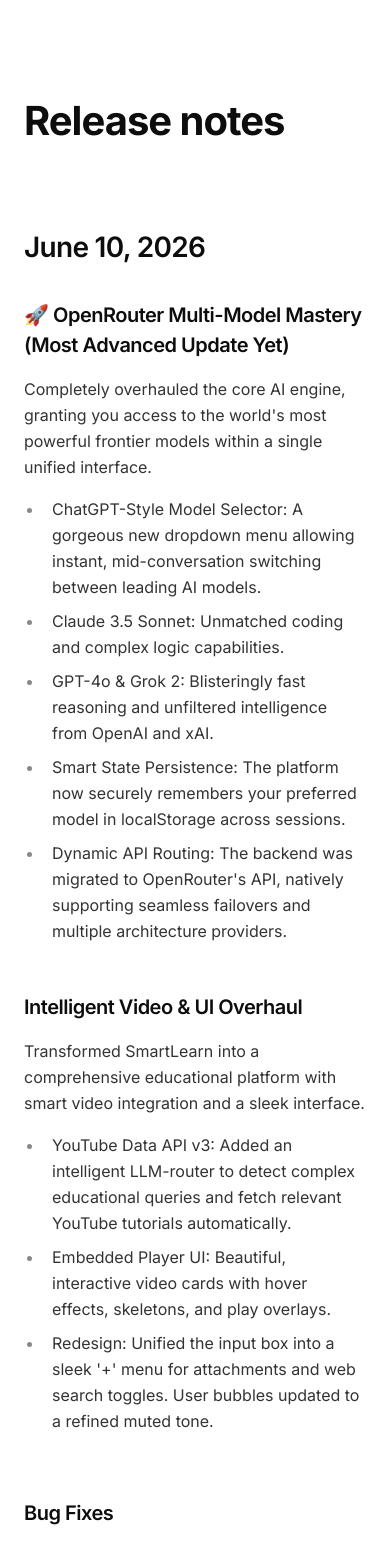
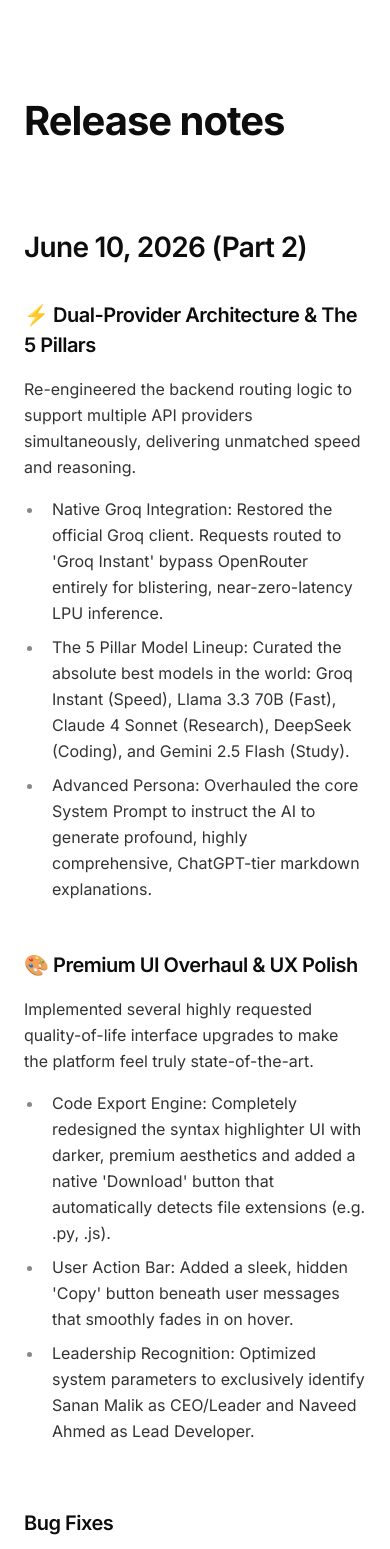
Before and after one commit to Nav33dCodes/smartLearn-AI, a React (Vite) app in the folder smartlearn-frontend/: page /releases in a window 390 px wide. Shown: the top 1549 px of the page. Built offline with nearby package versions, Linux system fonts and the light colour scheme; no server answers.

Commit message:
feat: implement core frontend chat UI components and backend LLM integration service

```diff
--- a/smartlearn-frontend/src/App.jsx
+++ b/smartlearn-frontend/src/App.jsx
@@ -44,7 +44,7 @@ function ChatDashboard() {
     return localStorage.getItem("sl_theme_color") || "#10b981"; // default Emerald
   });
   const [selectedModelId, setSelectedModelId] = useState(() => {
-    return localStorage.getItem("sl_model") || "meta-llama/llama-3-8b-instruct:free";
+    return localStorage.getItem("sl_model") || "groq:llama-3.1-8b-instant";
   });
   const [isMobile, setIsMobile] = useState(false);
 
--- a/smartlearn-frontend/src/components/AIMessage.jsx
+++ b/smartlearn-frontend/src/components/AIMessage.jsx
@@ -3,7 +3,7 @@ import ReactMarkdown from "react-markdown";
 import remarkGfm from "remark-gfm";
 import { Prism as SyntaxHighlighter } from "react-syntax-highlighter";
 import { vscDarkPlus } from "react-syntax-highlighter/dist/esm/styles/prism";
-import { Copy, Check, WrapText, Volume2, Square } from "lucide-react";
+import { Copy, Check, WrapText, Volume2, Square, Download } from "lucide-react";
 
 // ── Copy Button ──
 function CopyButton({ text }) {
@@ -42,16 +42,47 @@ function WrapToggle({ wrapped, onToggle }) {
   );
 }
 
+function DownloadButton({ text, language }) {
+  const handleDownload = () => {
+    const blob = new Blob([text], { type: "text/plain" });
+    const url = URL.createObjectURL(blob);
+    const a = document.createElement("a");
+    a.href = url;
+
+    // Attempt to map common languages to extensions
+    const extMap = {
+      javascript: "js", typescript: "ts", python: "py", html: "html", css: "css",
+      json: "json", bash: "sh", shell: "sh", markdown: "md", sql: "sql",
+      java: "java", cpp: "cpp", c: "c", csharp: "cs", go: "go", rust: "rs"
+    };
+    const ext = extMap[language.toLowerCase()] || "txt";
+
+    a.download = `code_snippet.${ext}`;
+    document.body.appendChild(a);
+    a.click();
+    document.body.removeChild(a);
+    URL.revokeObjectURL(url);
+  };
+
+  return (
+    <button onClick={handleDownload} className="code-copy-btn" title="Download code">
+      <Download size={13} />
+      <span>Download</span>
+    </button>
+  );
+}
+
 // ── Code Block ──
 function CodeBlock({ language, codeText }) {
   const [wrapped, setWrapped] = useState(false);
 
   return (
-    <div className="code-block-wrapper">
-      <div className="code-block-header">
-        <span className="code-lang">{language}</span>
-        <div style={{ display: "flex", gap: 4, alignItems: "center" }}>
+    <div className="code-block-wrapper border border-border overflow-hidden rounded-2xl shadow-sm my-4">
+      <div className="code-block-header bg-muted/40 px-4 py-2 border-b border-border flex items-center justify-between">
+        <span className="code-lang text-xs font-semibold text-muted-foreground uppercase tracking-wider">{language}</span>
+        <div style={{ display: "flex", gap: 6, alignItems: "center" }}>
           <WrapToggle wrapped={wrapped} onToggle={() => setWrapped(w => !w)} />
+          <DownloadButton text={codeText} language={language} />
           <CopyButton text={codeText} />
         </div>
       </div>
@@ -63,9 +94,11 @@ function CodeBlock({ language, codeText }) {
         wrapLongLines={wrapped}
         customStyle={{
           margin: 0,
-          padding: "1.1rem 1rem",
-          fontSize: "0.83rem",
-          borderRadius: "0 0 14px 14px",
+          padding: "1.25rem 1.25rem",
+          fontSize: "0.85rem",
+          borderRadius: "0",
+          backgroundColor: "#1e1e1e", // Dark background to match vscDarkPlus
+
           lineHeight: 1.65,
           overflowX: wrapped ? "hidden" : "auto",
         }}
--- a/smartlearn-frontend/src/components/ChatWindow.jsx
+++ b/smartlearn-frontend/src/components/ChatWindow.jsx
@@ -65,8 +65,23 @@ export default function ChatWindow({ messages, loading, isChatsLoading, onSugges
           return (
             <div key={index} className={`flex w-full ${msg.role === 'user' ? 'justify-end' : 'justify-start'}`}>
               {msg.role === 'user' ? (
-                <div className="bg-muted text-foreground px-5 py-3 rounded-3xl rounded-tr-sm max-w-[80%] sm:max-w-[70%] leading-relaxed whitespace-pre-wrap text-[15px]">
-                  {msg.content}
+                <div className="flex flex-col items-end max-w-[80%] sm:max-w-[70%] group">
+                  <div className="bg-muted text-foreground px-5 py-3 rounded-3xl rounded-tr-sm leading-relaxed whitespace-pre-wrap text-[15px]">
+                    {msg.content}
+                  </div>
+                  <div className="flex items-center mt-1 opacity-0 group-hover:opacity-100 transition-opacity pr-2">
+                    <button
+                      onClick={() => {
+                        navigator.clipboard.writeText(msg.content);
+                        import("sonner").then(m => m.toast.success("Copied to clipboard"));
+                      }}
+                      className="p-1 text-muted-foreground hover:text-foreground transition-colors flex items-center gap-1.5 text-xs font-medium"
+                      title="Copy your message"
+                    >
+                      <svg xmlns="http://www.w3.org/2000/svg" width="13" height="13" viewBox="0 0 24 24" fill="none" stroke="currentColor" strokeWidth="2" strokeLinecap="round" strokeLinejoin="round"><rect width="14" height="14" x="8" y="8" rx="2" ry="2"/><path d="M4 16c-1.1 0-2-.9-2-2V4c0-1.1.9-2 2-2h10c1.1 0 2 .9 2 2"/></svg>
+                      Copy
+                    </button>
+                  </div>
                 </div>
               ) : (
                 <div className="flex gap-4 max-w-[95%] sm:max-w-[85%] w-full group">
--- a/smartlearn-frontend/src/components/ModelSelector.jsx
+++ b/smartlearn-frontend/src/components/ModelSelector.jsx
@@ -4,39 +4,39 @@ import { ChevronDown, Check, Sparkles, Zap, Brain, Rocket } from 'lucide-react';
 
 export const MODELS = [
   {
-    id: "meta-llama/llama-3-8b-instruct:free",
-    name: "Llama 3 (Free)",
-    provider: "Meta",
+    id: "groq:llama-3.1-8b-instant",
+    name: "Groq Llama 3.1 8B (Instant)",
+    provider: "Groq",
     icon: Zap,
-    description: "Lightning fast. Great for basic questions."
+    description: "Blistering native Groq speeds for general queries."
   },
   {
-    id: "google/gemma-2-9b-it:free",
-    name: "Gemma 2 (Free)",
-    provider: "Google",
-    icon: Brain,
-    description: "Incredibly smart, high-thinking open model."
+    id: "meta-llama/llama-3.3-70b-instruct",
+    name: "Llama 3.3 70B (Fast)",
+    provider: "Meta",
+    icon: Sparkles,
+    description: "Lightning fast responses for general queries."
   },
   {
-    id: "openai/gpt-4o",
-    name: "GPT-4o (Pro)",
-    provider: "OpenAI",
-    icon: Rocket,
-    description: "Flagship speed and reasoning. Requires credits."
+    id: "anthropic/claude-sonnet-4",
+    name: "Claude 4 Sonnet (Research)",
+    provider: "Anthropic",
+    icon: Brain,
+    description: "Unmatched depth and reasoning for heavy research."
   },
   {
-    id: "anthropic/claude-3.5-sonnet",
-    name: "Claude 3.5 Sonnet (Pro)",
-    provider: "Anthropic",
-    icon: Brain,
-    description: "Unmatched for coding/logic. Requires credits."
+    id: "deepseek/deepseek-chat",
+    name: "DeepSeek (Coding)",
+    provider: "DeepSeek",
+    icon: Rocket,
+    description: "Specialized powerhouse for software development."
   },
   {
-    id: "x-ai/grok-2",
-    name: "Grok 2 (Pro)",
-    provider: "xAI",
+    id: "google/gemini-2.5-flash",
+    name: "Gemini 2.5 Flash (Study)",
+    provider: "Google",
     icon: Sparkles,
-    description: "Unfiltered, advanced reasoning. Requires credits."
+    description: "Highly capable multimodal study assistant."
   }
 ];
 
--- a/smartlearn-frontend/src/pages/ReleaseNotes.jsx
+++ b/smartlearn-frontend/src/pages/ReleaseNotes.jsx
@@ -1,7 +1,33 @@
 import React, { useEffect } from 'react';
 import { motion } from 'framer-motion';
-
 const releases = [
+  {
+    date: "June 10, 2026 (Part 2)",
+    features: [
+      {
+        title: "⚡ Dual-Provider Architecture & The 5 Pillars",
+        description: "Re-engineered the backend routing logic to support multiple API providers simultaneously, delivering unmatched speed and reasoning.",
+        bullets: [
+          "Native Groq Integration: Restored the official Groq client. Requests routed to 'Groq Instant' bypass OpenRouter entirely for blistering, near-zero-latency LPU inference.",
+          "The 5 Pillar Model Lineup: Curated the absolute best models in the world: Groq Instant (Speed), Llama 3.3 70B (Fast), Claude 4 Sonnet (Research), DeepSeek (Coding), and Gemini 2.5 Flash (Study).",
+          "Advanced Persona: Overhauled the core System Prompt to instruct the AI to generate profound, highly comprehensive, ChatGPT-tier markdown explanations."
+        ]
+      },
+      {
+        title: "🎨 Premium UI Overhaul & UX Polish",
+        description: "Implemented several highly requested quality-of-life interface upgrades to make the platform feel truly state-of-the-art.",
+        bullets: [
+          "Code Export Engine: Completely redesigned the syntax highlighter UI with darker, premium aesthetics and added a native 'Download' button that automatically detects file extensions (e.g. .py, .js).",
+          "User Action Bar: Added a sleek, hidden 'Copy' button beneath user messages that smoothly fades in on hover.",
+          "Leadership Recognition: Optimized system parameters to exclusively identify Sanan Malik as CEO/Leader and Naveed Ahmed as Lead Developer."
+        ]
+      }
+    ],
+    fixes: [
+      "Resolved a critical type-matching bug in the Sidebar where the active chat ID was not properly highlighted due to integer/string mismatch.",
+      "Removed restrictive AI prompt limits (e.g., 'keep answers to 3-4 lines'), unlocking the model's full expansive reasoning capabilities."
+    ]
+  },
   {
     date: "June 10, 2026",
     features: [
```
Also changed, not shown: 2 other files (tests, documents, lock files or other folders).
